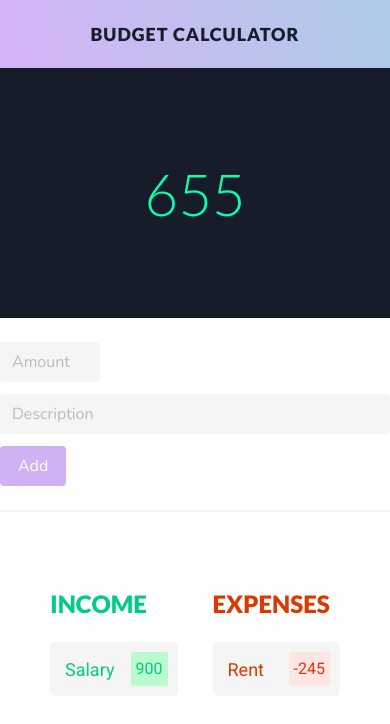
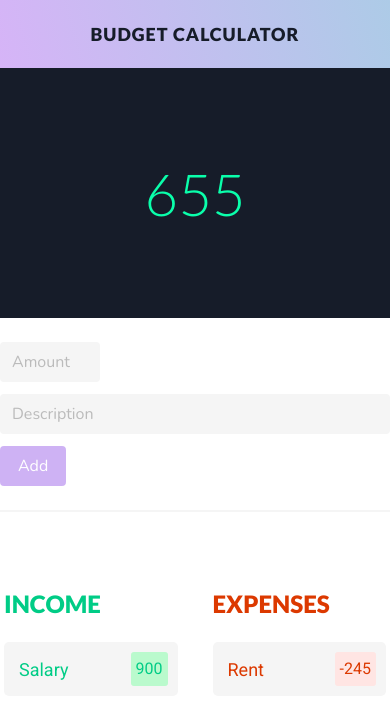
Before and after one commit to CondensedMilk7/budget-calculator, an Angular app: page / in a window 390 px wide. Shown: the top 724 px of the page. Built offline with nearby package versions, Linux system fonts and the light colour scheme.

Commit message:
struggling with responsiveness

```diff
--- a/src/app/add-item-form/add-item-form.component.html
+++ b/src/app/add-item-form/add-item-form.component.html
@@ -4,6 +4,7 @@
       <div class="field is-narrow">
         <p class="control">
           <input
+            id="num-input"
             type="number"
             style="width: 100px"
             class="input"
@@ -17,6 +18,7 @@
       <div class="field">
         <p class="control">
           <input
+            id="txt-input"
             type="text"
             class="input"
             placeholder="Description"
--- a/src/app/budget-item-list/budget-item-list.component.scss
+++ b/src/app/budget-item-list/budget-item-list.component.scss
@@ -6,6 +6,12 @@
 
   justify-content: center;
   align-items: center;
+
+  @media (max-width: 780px) {
+    padding-left: 4px;
+    padding-right: 4px;
+    width: 100%;
+  }
 
   .budget-items-container {
     display: flex;
```
Also changed, not shown: src/app/main-page/main-page.component.scss (line endings or trailing spaces).
